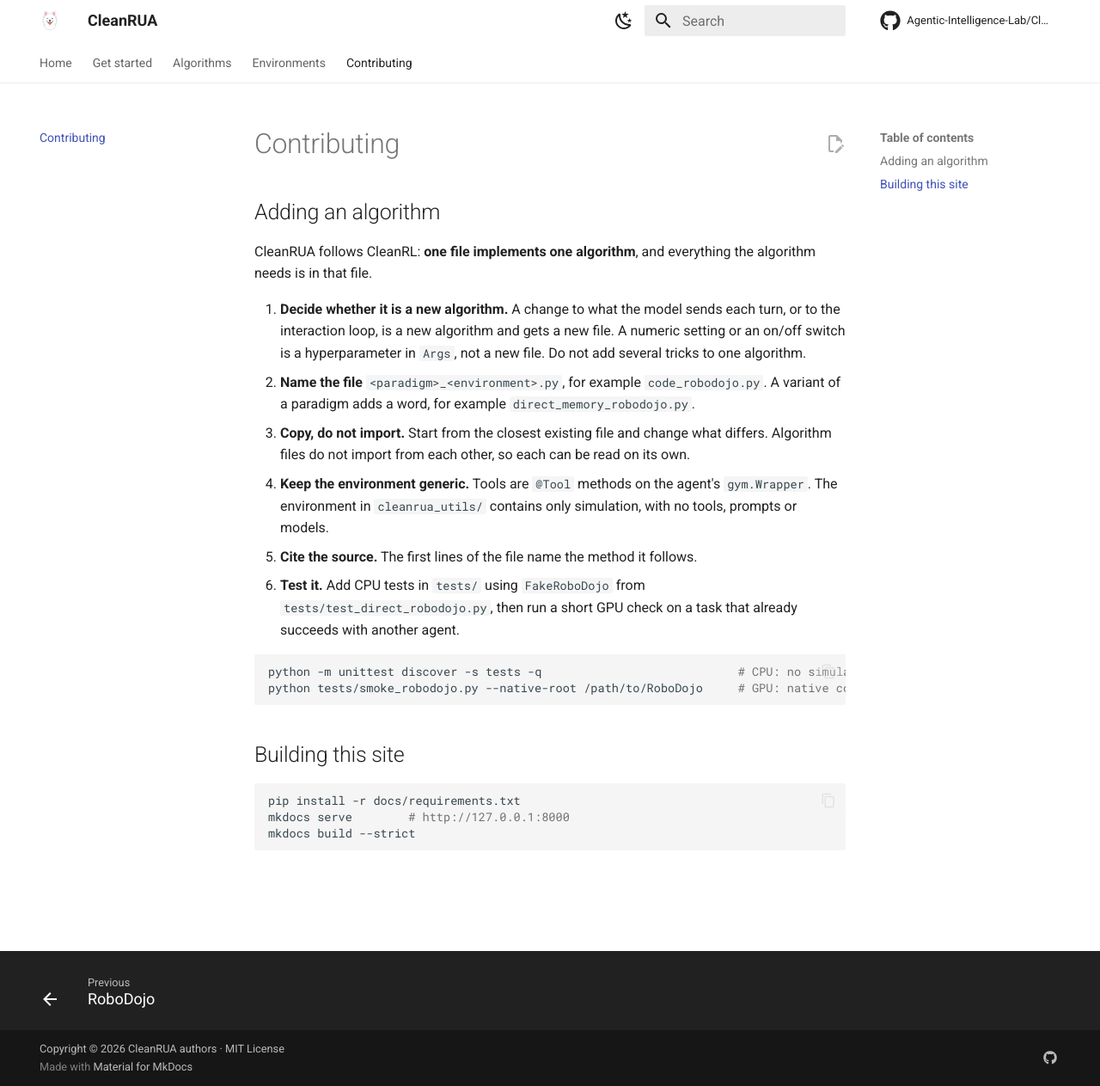
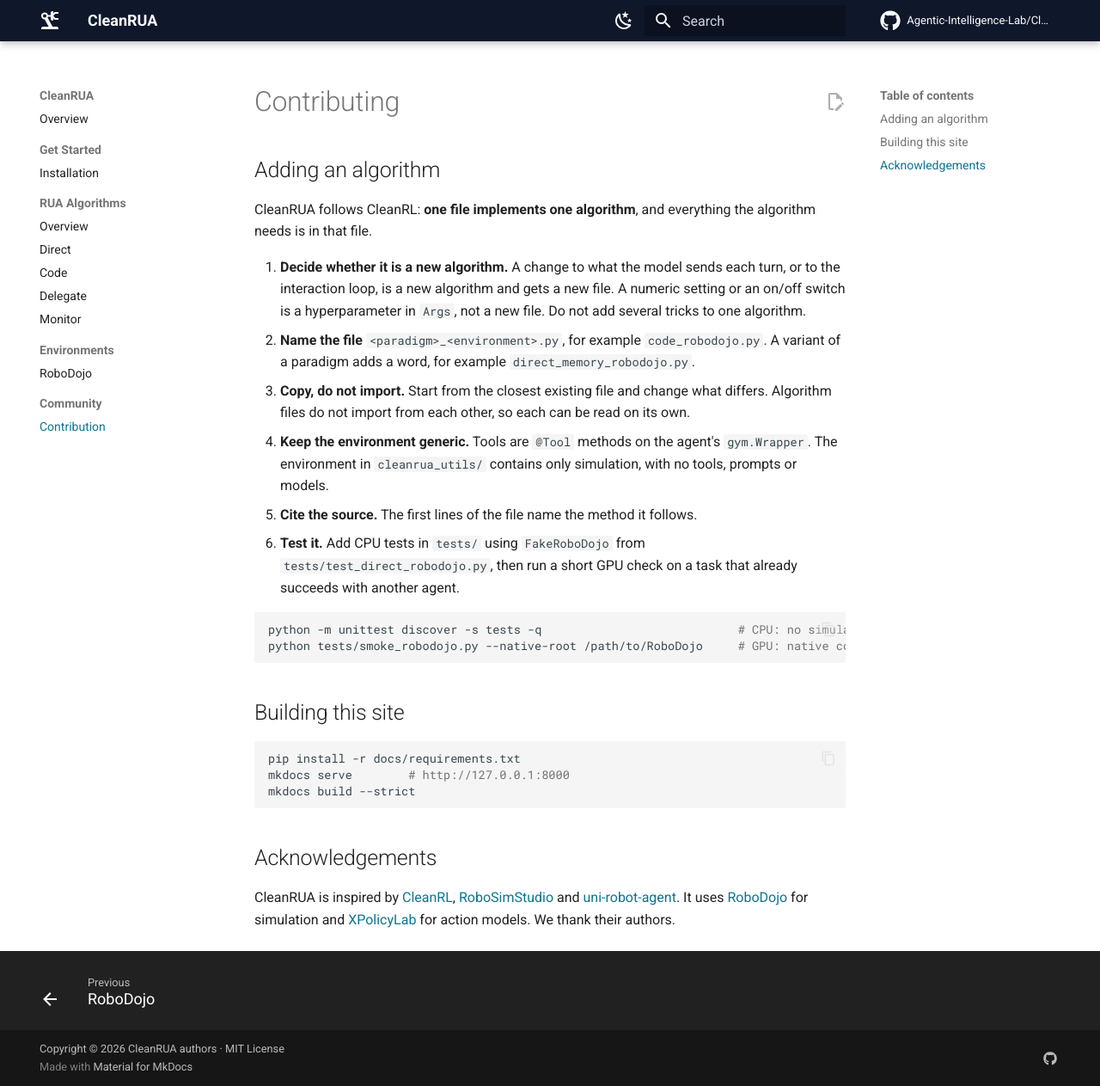
Before and after one commit to Agentic-Intelligence-Lab/CleanRUA, an MkDocs documentation site: the page built from docs/contributing.md, in a window 1280 px wide and 1263 px high. Shown: the whole window at 86% size. Built offline with MkDocs 1.6.1 and Material for MkDocs 9.7.7, drawn with Linux system fonts in a browser that asks for light colours; comment, search, counter and statistics services are not loaded.

Commit message:
Restyle the site: sidebar navigation, navy theme and robot-arm logo
- Navigation lives in the left sidebar, CleanRL-style, so every algorithm
  is visible at a glance; top tabs are gone.
- The home page keeps only the introduction, demo, principles and
  citation; acknowledgements move to the contribution page.
- Navy header with cyan accents in light and dark mode, the Material
  robot-industrial icon as logo, and a matching favicon.

Co-Authored-By: Claude Opus 5 <noreply@anthropic.com>

````diff
--- a/docs/contributing.md
+++ b/docs/contributing.md
@@ -30,3 +30,11 @@ pip install -r docs/requirements.txt
 mkdocs serve        # http://127.0.0.1:8000
 mkdocs build --strict
 ```
+
+## Acknowledgements
+
+CleanRUA is inspired by [CleanRL](https://github.com/vwxyzjn/cleanrl),
+[RoboSimStudio](https://github.com/robosimstudio/robosimstudio) and
+[uni-robot-agent](https://github.com/Open-RUA/uni-robot-agent). It uses
+[RoboDojo](https://github.com/RoboDojo-Benchmark/RoboDojo) for simulation and
+[XPolicyLab](https://github.com/XPolicyLab/XPolicyLab) for action models. We thank their authors.
--- /dev/null
+++ b/docs/stylesheets/extra.css
@@ -0,0 +1,20 @@
+/* Deep navy header and cyan accents, in both light and dark mode. */
+:root,
+[data-md-color-scheme="slate"] {
+  --md-primary-fg-color: #0f172a;
+  --md-primary-fg-color--light: #1e293b;
+  --md-primary-fg-color--dark: #020617;
+  --md-primary-bg-color: #f8fafc;
+  --md-primary-bg-color--light: #cbd5e1;
+}
+
+[data-md-color-scheme="default"] {
+  --md-accent-fg-color: #0891b2;
+  --md-typeset-a-color: #0e7490;
+}
+
+[data-md-color-scheme="slate"] {
+  --md-accent-fg-color: #22d3ee;
+  --md-typeset-a-color: #67e8f9;
+  --md-default-bg-color: #0b1120;
+}
--- a/mkdocs.yml
+++ b/mkdocs.yml
@@ -8,27 +8,26 @@ copyright: Copyright &copy; 2026 CleanRUA authors · MIT License
 
 theme:
   name: material
-  logo: logo.jpg
-  favicon: logo.jpg
+  favicon: assets/favicon.svg
   icon:
+    logo: material/robot-industrial
     repo: fontawesome/brands/github
   palette:
     - media: "(prefers-color-scheme: light)"
       scheme: default
-      primary: white
-      accent: indigo
+      primary: custom
+      accent: custom
       toggle:
         icon: material/weather-night
         name: Switch to dark mode
     - media: "(prefers-color-scheme: dark)"
       scheme: slate
-      primary: black
-      accent: indigo
+      primary: custom
+      accent: custom
       toggle:
         icon: material/weather-sunny
         name: Switch to light mode
   features:
-    - navigation.tabs
     - navigation.sections
     - navigation.top
     - navigation.footer
@@ -38,10 +37,10 @@ theme:
     - content.action.edit
 
 nav:
-  - Home: index.md
-  - Get started:
+  - Overview: index.md
+  - Get Started:
       - Installation: get-started/installation.md
-  - Algorithms:
+  - RUA Algorithms:
       - Overview: algorithms/overview.md
       - Direct: algorithms/direct.md
       - Code: algorithms/code.md
@@ -49,7 +48,11 @@ nav:
       - Monitor: algorithms/monitor.md
   - Environments:
       - RoboDojo: environments/robodojo.md
-  - Contributing: contributing.md
+  - Community:
+      - Contribution: contributing.md
+
+extra_css:
+  - stylesheets/extra.css
 
 markdown_extensions:
   - admonition
@@ -74,3 +77,4 @@ extra:
 
 exclude_docs: |
   requirements.txt
+  logo.jpg
````
Also changed, not shown: docs/index.md (+10 -49 lines), docs/assets/favicon.svg (added).
